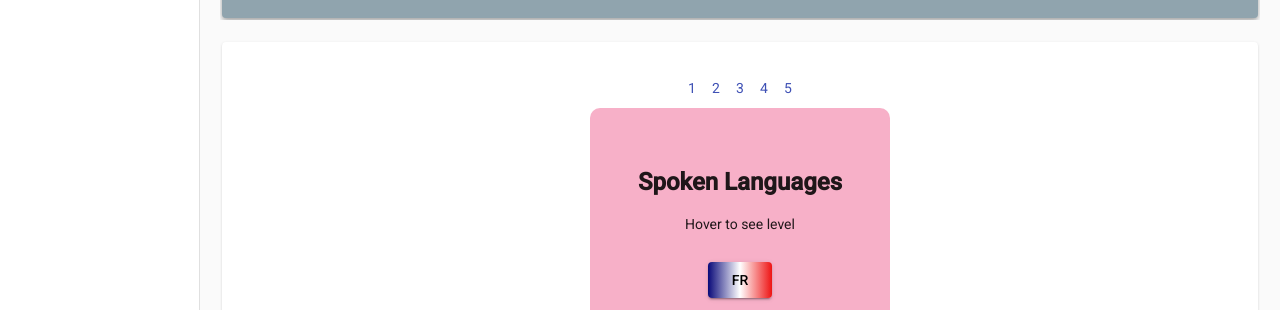
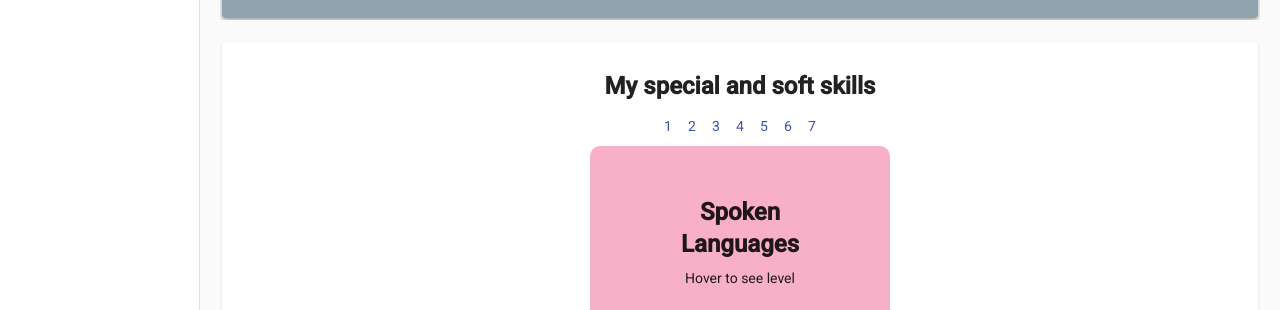
Before and after one commit to lisasce/whoami, an Angular app: page / in a window 1280 px wide. Both pictures are taken after a click on the element "Special Skills". Shown: the part 467-777 px from the top of the page. Built offline with nearby package versions, Linux system fonts and the light colour scheme.

Commit message:
add some html elements to skills

```diff
--- a/src/app/skills/skills.component.html
+++ b/src/app/skills/skills.component.html
@@ -1,16 +1,18 @@
 <div class="grid-container">
   <mat-grid-list cols="4" rowHeight="100px">
-    <mat-grid-tile [colspan]="4" [rowspan]="4">
+    <mat-grid-tile [colspan]="4" [rowspan]="5">
       <mat-card class="subcard skills">
 
-
         <div class="slider">
+          <h1>My special and soft skills</h1>
 
           <a href="#slide-1">1</a>
           <a href="#slide-2">2</a>
           <a href="#slide-3">3</a>
           <a href="#slide-4">4</a>
           <a href="#slide-5">5</a>
+          <a href="#slide-6">6</a>
+          <a href="#slide-7">7</a>
 
           <div class="slides">
             <div id="slide-1">
@@ -51,6 +53,15 @@
             <div id="slide-5">
               <h1>Perseverant</h1>
             </div>
+            <div id="slide-6">
+              <h1>Efficiency</h1>
+            </div>
+            <div id="slide-7">
+              <div>
+                <h1>Leadership</h1>
+                <h1>Experience</h1>
+              </div>
+            </div>
           </div>
         </div>
 
--- a/src/app/skills/skills.component.scss
+++ b/src/app/skills/skills.component.scss
@@ -3,11 +3,11 @@
   position: absolute; // needed here to overwrite mat-card position relative
   display: flex;
   justify-content: center;
-  align-items: center;
 }
 
 h1{
   font-weight: bold;
+  margin: 4%;
 }
 
 .slider {
```
